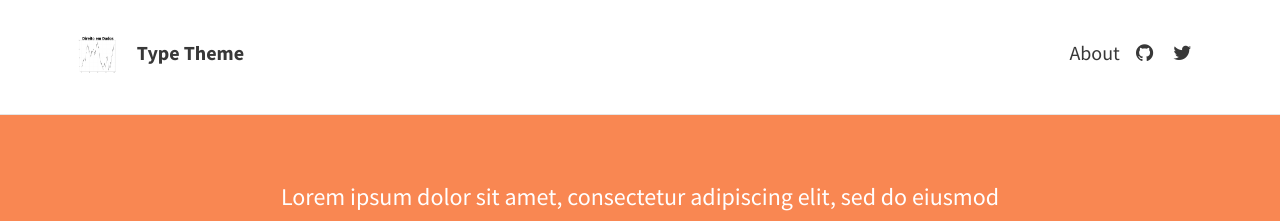
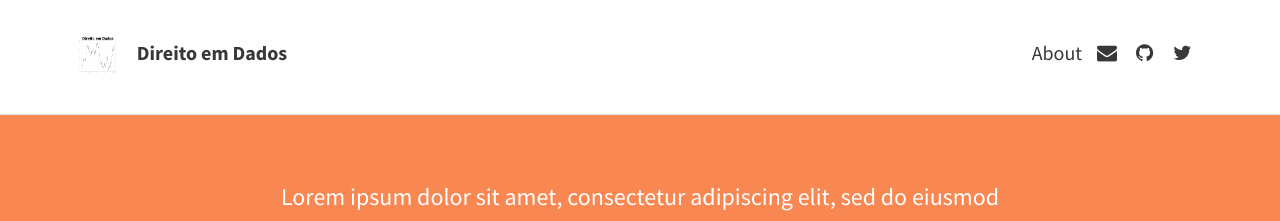
Before and after one commit to direitoemdados/direitoemdados.github.io, a Jekyll site: the page built from index.html, in a window 1280 px wide. Shown: the top 221 px of the page. Built offline with Jekyll 4.4.1, drawn with Linux system fonts in a browser that asks for light colours; nearby versions of some CDN libraries; the list of posts is cut into pages by our own code; part of the change alters nothing that is shown.

```diff
--- a/_config.yml
+++ b/_config.yml
@@ -5,9 +5,9 @@ url: "http://example.com" # the base hostname & protocol for your site
 # THEME-SPECIFIC CONFIGURATION
 theme:
   # Meta
-  title: Type Theme
+  title: Direito em Dados
   avatar: avatar.png
-  description: "A website with blog posts, and pages." # used by search engines
+  description: "Blog sobre Direito, Estatística, Matemática, Jurimetria e assuntos relacionados." # used by search engines
 
   # Header and footer text
   header_text: >
@@ -19,7 +19,7 @@ theme:
 
   # Icons
   rss: false
-  email_address: # full email address, e.g. "sam@example.com"
+  email_address: "gjardimduarte@gmail.com" # full email address, e.g. "sam@example.com"
   behance:
   bitbucket:
   dribbble:
@@ -35,7 +35,7 @@ theme:
   stack_exchange:  # full URL
   steam:
   tumblr:
-  twitter: "twitter"
+  twitter: "twitter.com/guilhermejd_"
   wordpress:
   youtube:
 
```
